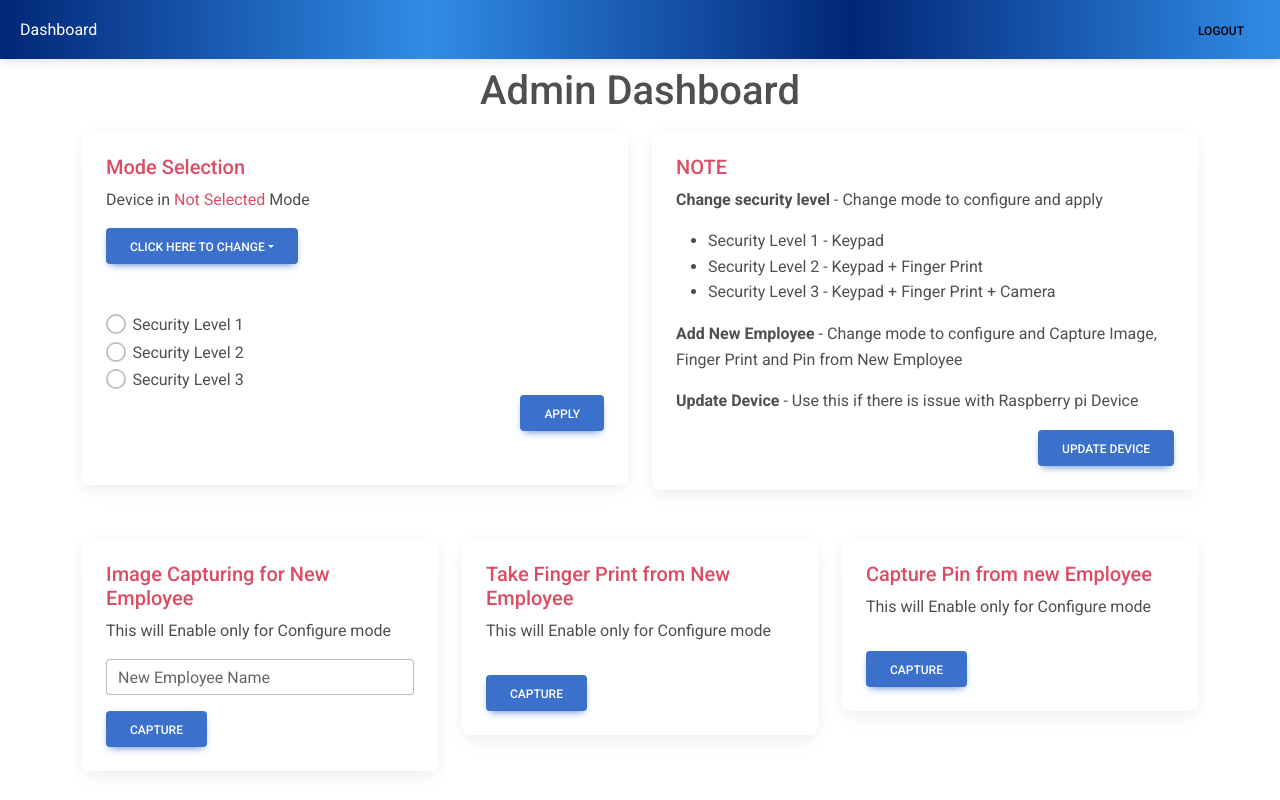
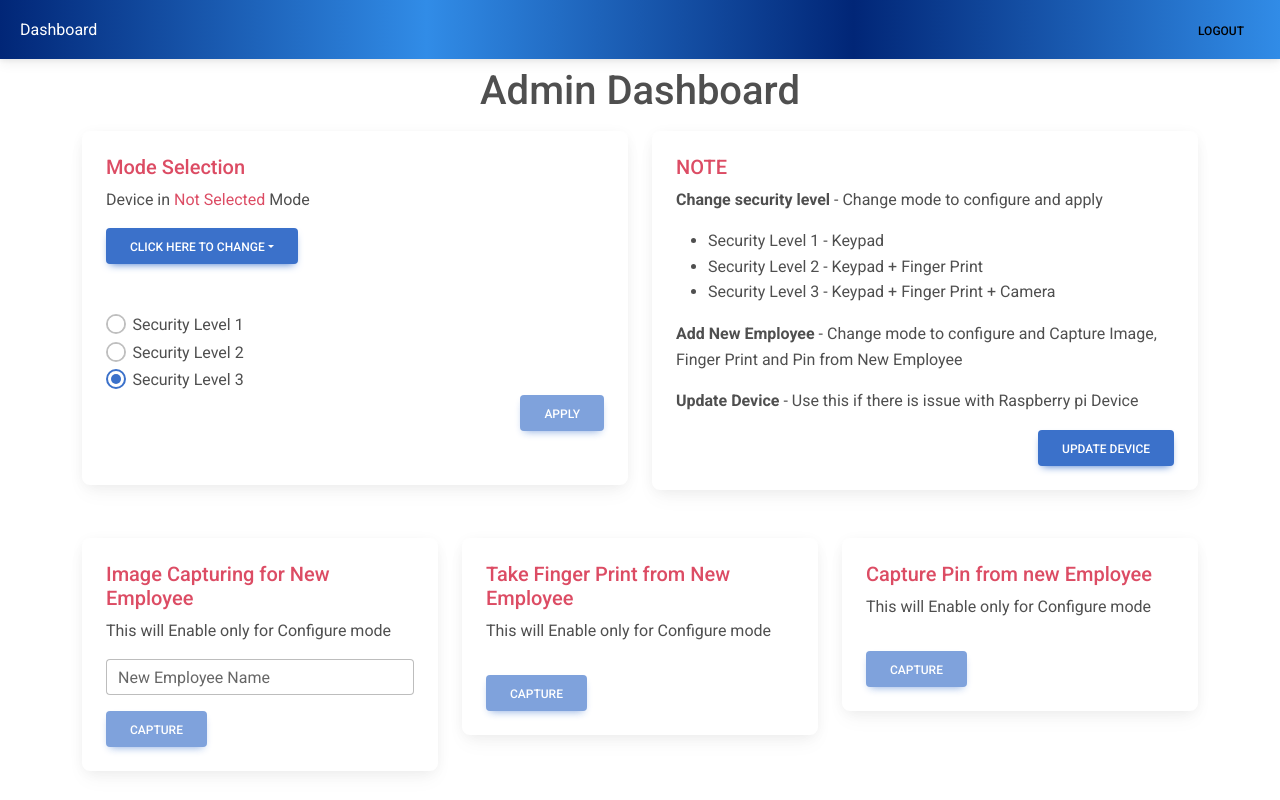
Before and after one commit to cepdnaclk/e19-3yp-Attendance-Monitoring-and-Access-Authentication-with-Face-Recognition, a React (Vite) app in the folder code/FrontEnd/: page /admin in a window 1280 px wide. Built offline with nearby package versions, Linux system fonts and the light colour scheme.

Commit message:
default radio button added

```diff
--- a/code/FrontEnd/src/pages/Admin_Dashboard.jsx
+++ b/code/FrontEnd/src/pages/Admin_Dashboard.jsx
@@ -47,10 +47,10 @@ const Admin_Dashboard = () => {
                                     <div className='mt-5'>
                                         <MDBRadio name='flexRadioDefault' id='flexRadioDefault1' label='Security Level 1' disabled={selectedValue === 'Active'}/>
                                         <MDBRadio name='flexRadioDefault' id='flexRadioDefault2' label='Security Level 2' disabled={selectedValue === 'Active'}/>
-                                        <MDBRadio name='flexRadioDefault' id='flexRadioDefault2' label='Security Level 3' disabled={selectedValue === 'Active'}/>
+                                        <MDBRadio name='flexRadioDefault' id='flexRadioDefault2' label='Security Level 3' disabled={selectedValue === 'Active'} defaultChecked/>
                                     </div>
                                     <div className="d-grid gap-2 d-md-flex justify-content-md-end mb-1">
-                                        <MDBBtn>Apply</MDBBtn>
+                                        <MDBBtn disabled={selectedValue === 'Active' || selectedValue === 'Not Selected'}>Apply</MDBBtn>
                                     </div>
                                     <br />
                                 </div>
@@ -95,7 +95,7 @@ const Admin_Dashboard = () => {
                                 This will Enable only for Configure mode
                             </MDBCardText>
                             <MDBInput label='New Employee Name' id='form1' type='text' />
-                            <MDBBtn disabled={selectedValue === 'Active'} className='mt-3'>capture</MDBBtn>
+                            <MDBBtn disabled={selectedValue === 'Active' || selectedValue === 'Not Selected'} className='mt-3'>capture</MDBBtn>
                         </MDBCardBody>
                         </MDBCard>
                     </MDBCol>
@@ -106,7 +106,7 @@ const Admin_Dashboard = () => {
                             <MDBCardText>
                                 This will Enable only for Configure mode
                             </MDBCardText>
-                            <MDBBtn disabled={selectedValue === 'Active'} className='mt-3'>Capture</MDBBtn>
+                            <MDBBtn disabled={selectedValue === 'Active' || selectedValue === 'Not Selected'} className='mt-3'>Capture</MDBBtn>
                         </MDBCardBody>
                         </MDBCard>
                     </MDBCol>
@@ -117,7 +117,7 @@ const Admin_Dashboard = () => {
                             <MDBCardText>
                                 This will Enable only for Configure mode
                             </MDBCardText>
-                            <MDBBtn disabled={selectedValue === 'Active'} className='mt-3'>Capture</MDBBtn>
+                            <MDBBtn disabled={selectedValue === 'Active' || selectedValue === 'Not Selected'} className='mt-3'>Capture</MDBBtn>
                         </MDBCardBody>
                         </MDBCard>
                     </MDBCol>
```
